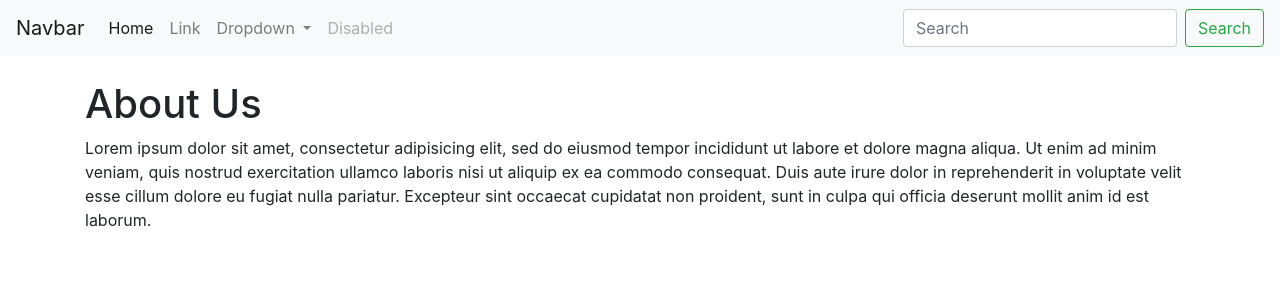
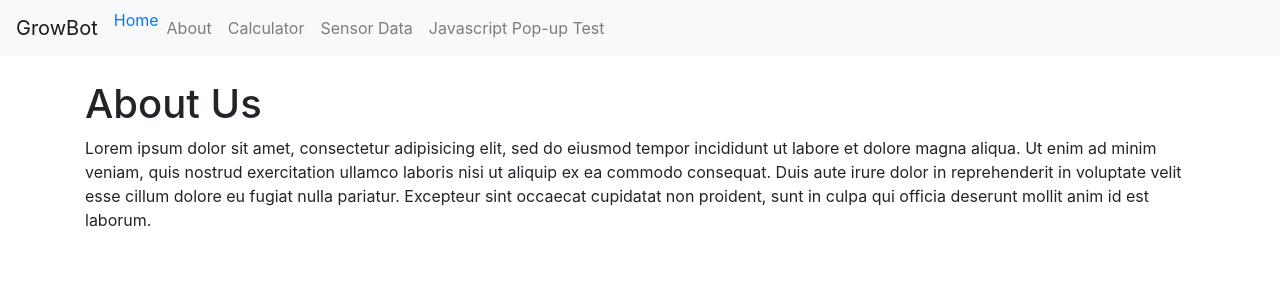
Before and after one commit to OSHE-Github/OSHE_Growbot, a Flask app: page /about in a window 1280 px wide. Shown: the top 300 px of the page. Run offline with Flask 2, Linux system fonts and the light colour scheme; some libraries are stand-ins or nearby versions.

Commit message:
added the correct navbar back.

```diff
--- a/GrowBotWebInterface/templates/includes/_navbar.html
+++ b/GrowBotWebInterface/templates/includes/_navbar.html
@@ -1,4 +1,4 @@
-<!-- <nav class="navbar navbar-expand-lg navbar-light bg-light">
+<nav class="navbar navbar-expand-lg navbar-light bg-light">
   <a class="navbar-brand" href="/">GrowBot</a>
   <button class="navbar-toggler" type="button" data-toggle="collapse" data-target="#navbarSupportedContent" aria-controls="navbarSupportedContent" aria-expanded="false" aria-label="Toggle navigation">
     <span class="navbar-toggler-icon"></span>
@@ -6,9 +6,7 @@
 
   <div class="collapse navbar-collapse" id="navbarSupportedContent">
     <ul class="navbar-nav mr-auto">
-      <li class="nav-item active">
-        <a class="nav-link" href="/">Home <span class="sr-only">(current)</span></a>
-      </li>
+      <li class="nav-item active"><a class="nav-item" href="/">Home <span class="sr-only">(current)</span></a></li>
       <li class="nav-item"><a class="nav-link" href="/about">About</a></li>
       <li class="nav-item"><a class="nav-link" href="/calculator">Calculator</a></li>
       <li class="nav-item"><a class="nav-link" href="/graphs">Sensor Data</a></li>
@@ -17,9 +15,9 @@
     </ul>
 
   </div>
-</nav> -->
+</nav>
 
-<nav class="navbar navbar-expand-lg navbar-light bg-light">
+<!-- <nav class="navbar navbar-expand-lg navbar-light bg-light">
   <a class="navbar-brand" href="#">Navbar</a>
   <button class="navbar-toggler" type="button" data-toggle="collapse" data-target="#navbarSupportedContent" aria-controls="navbarSupportedContent" aria-expanded="false" aria-label="Toggle navigation">
     <span class="navbar-toggler-icon"></span>
@@ -53,4 +51,4 @@
       <button class="btn btn-outline-success my-2 my-sm-0" type="submit">Search</button>
     </form>
   </div>
-</nav>
+</nav> -->
```
